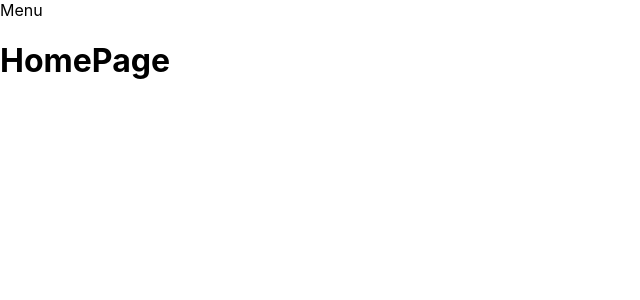
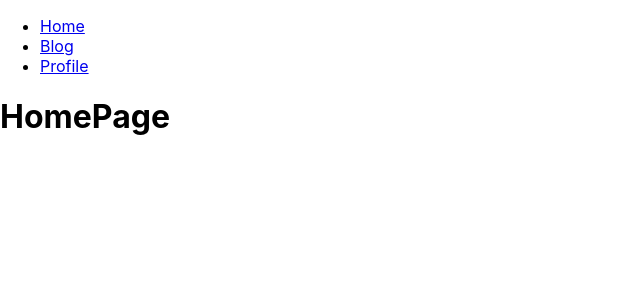
Before and after one commit to danielbatres/react-router-navigation, a React (Create React App) app: page /#/ in a window 1280 px wide. Shown: the top 300 px of the page, without its empty margins (0-640 px from the left). Built offline with nearby package versions, Linux system fonts and the light colour scheme; the HTML template or start-up script is replaced by a standard one.

Commit message:
'a' tags navigation

```diff
--- a/src/App.js
+++ b/src/App.js
@@ -8,14 +8,12 @@ function App() {
   return (
     <HashRouter>
       <Menu />
-
       <Routes>
         <Route path="/" element={<HomePage />} />
         <Route path="/blog" element={<BlogPage />} />
         <Route path="/profile" element={<ProfilePage />} />
         <Route path="*" element={<p>Not found</p>} />
       </Routes>
-
       <footer></footer>
     </HashRouter>
   );
--- a/src/Menu.jsx
+++ b/src/Menu.jsx
@@ -2,7 +2,19 @@ import React from "react";
 
 function Menu() {
   return (
-    <nav>Menu</nav>
+    <nav>
+      <ul>
+        <li>
+          <a href="/">Home</a>
+        </li>
+        <li>
+          <a href="/#/blog">Blog</a>
+        </li>
+        <li>
+          <a href="/#/profile">Profile</a>
+        </li>
+      </ul>
+    </nav>
   );
 }
 
```
